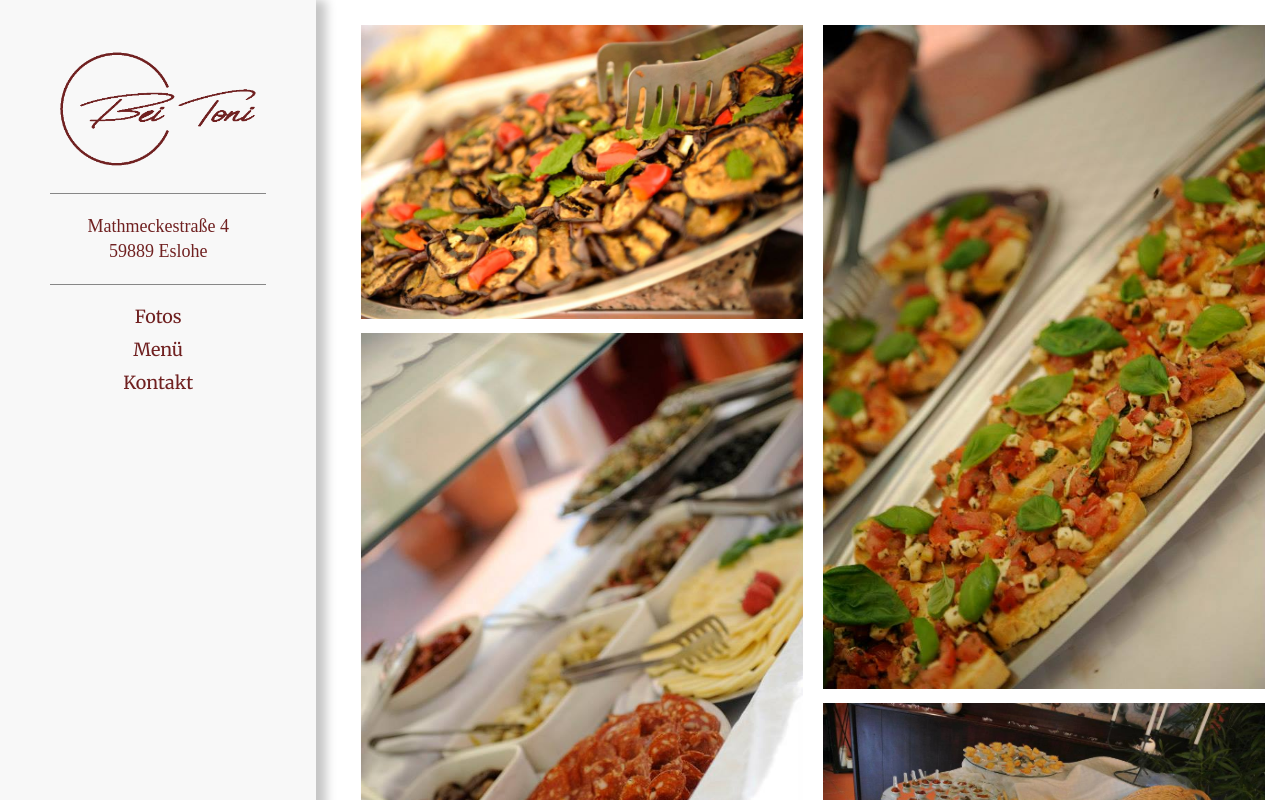
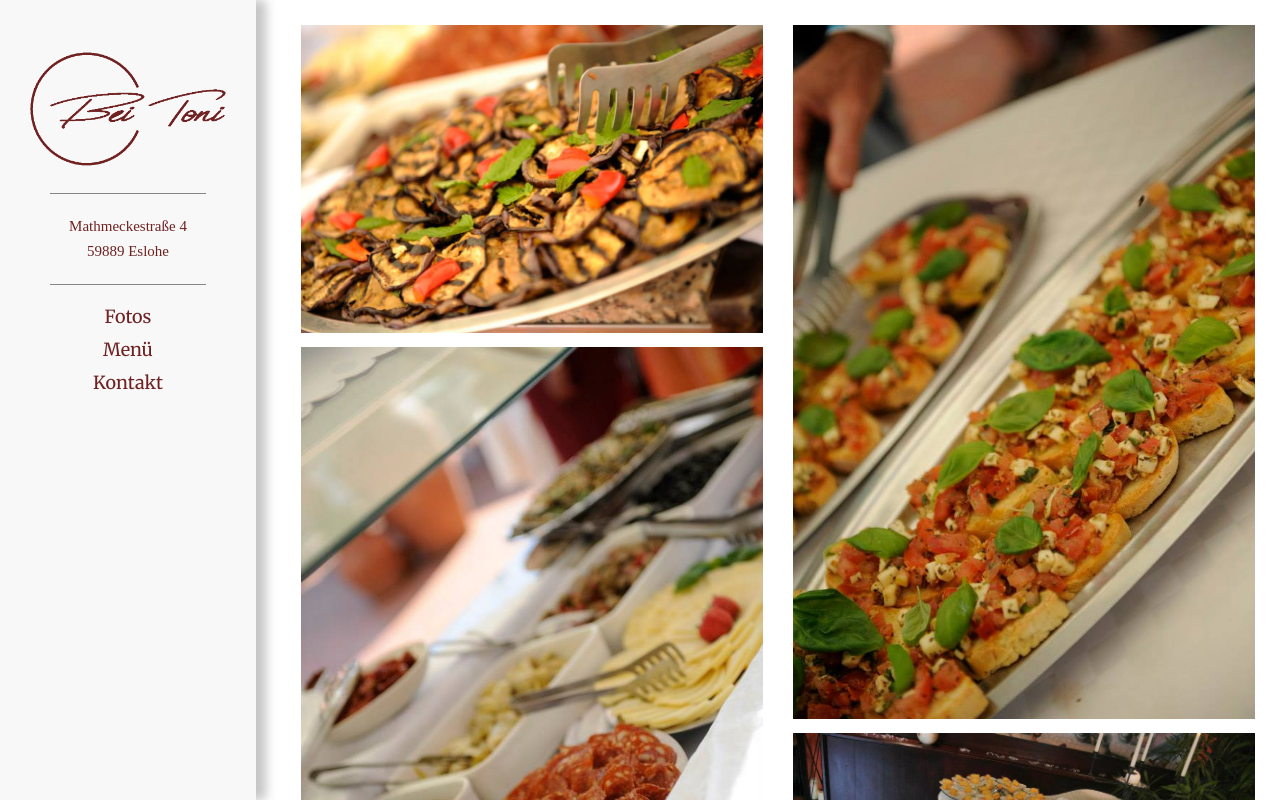
Before and after one commit to PizzeriaBeiToni/pizzeriabeitoni, a Next.js app: page / in a window 1280 px wide. Built offline with nearby package versions, Linux system fonts and the light colour scheme; a web font is replaced by a local one.

Commit message:
Updated border-box property for all elements

```diff
--- a/components/Sidebar/Sidebar.module.sass
+++ b/components/Sidebar/Sidebar.module.sass
@@ -1,5 +1,7 @@
 @import "styles/colors"
-@import "styles/dimensions"
+
+
+$max-folding-width: 1150px
 
 
 .context
@@ -11,10 +13,11 @@
     flex-direction: column
     align-items: center
     overflow-y: hidden
+    overflow-x: hidden
     background: $light
     color: $primary
     box-shadow: 10px 0 10px rgba(0, 0, 0, 0.23)
-    @media (max-width: $small)
+    @media (max-width: $max-folding-width)
         width: 100vw
         max-width: none
         height: 75px
@@ -29,7 +32,7 @@
     img
         width: 200px
         object-fit: contain
-    @media (max-width: $small)
+    @media (max-width: $max-folding-width)
         font-size: medium
         margin: 20px
         img
@@ -48,7 +51,7 @@
         cursor: pointer
         color: $primary
         text-decoration: none
-        font-size: 18px
+        font-size: 15px
         font-family: "Aboreto", serif
         line-height: 25px
 
--- a/components/Sidebar/Sidebar.tsx
+++ b/components/Sidebar/Sidebar.tsx
@@ -6,7 +6,8 @@ import {GiKnifeFork as MenuIcon} from "react-icons/gi";
 
 
 const Sidebar: React.FC = () => {
-    const isSmallScreen = useMaxWidth("small");
+    // 1150px extracted from stylesheet: $max-folding-width
+    const isSmallScreen = useMaxWidth(1150);
     const [isMenuOpen, setIsMenuOpen] = useState<boolean>(false);
 
     function toggleMenuOpen() {
--- a/styles/globals.sass
+++ b/styles/globals.sass
@@ -4,7 +4,11 @@
 @import url('https://fonts.googleapis.com/css2?family=Aboreto&display=swap')
 // Google Fonts: "Merriweather"
 @import url('https://fonts.googleapis.com/css2?family=Merriweather&display=swap')
-
+// Google Fonts: "Nanum Myeongjo"
+@import url('https://fonts.googleapis.com/css2?family=Nanum+Myeongjo&display=swap')
 
 html, body
     margin: 0
+
+*
+    box-sizing: border-box
```
